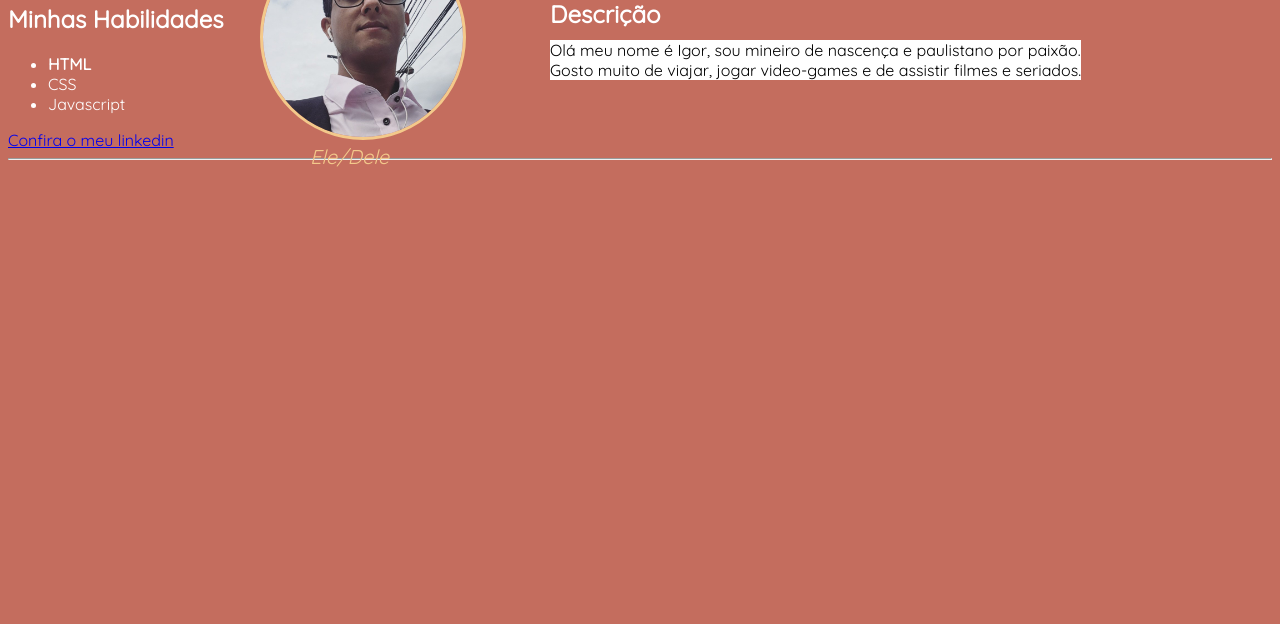
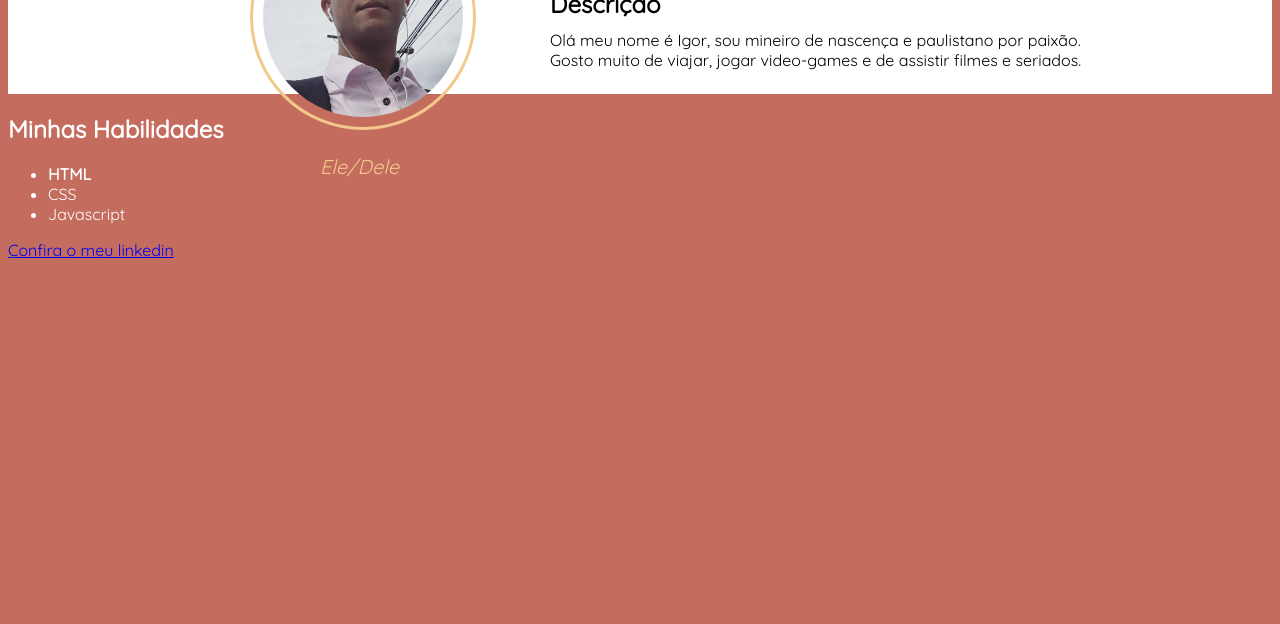
Before and after one commit to igoralfeza/igoralfeza.github.io, a plain HTML site: page index.html in a window 1280 px wide. Shown: the part 176-800 px from the top of the page. Drawn offline with Linux system fonts and the light colour scheme.

Commit message:
atualização em div

```diff
--- a/index.html
+++ b/index.html
@@ -16,22 +16,28 @@
 <a href="#minhasHabilidades"> Minhas Habilidades </a>
 
 
+<div class="Div1">
+    <img id="foto-igor" src="img/foto-igor.jpeg" alt="foto de um nome negro de óculos de grau" height="300px">
+    <h1 id="myName"> Igor Augusto Ferreira de Souza</h1>
+    <p id="myName2"> <em>Ele/Dele</em></p>
 
-<img id="foto-igor" src="img/foto-igor.jpeg" alt="foto de um nome negro de óculos de grau" height="300px">
-<h1 id="myName"> Igor Augusto Ferreira de Souza</h1>
-<p id="myName2"> <em>Ele/Dele</em></p>
+    <h2 id="titleDescrição"> Descrição</h2>
+
+<p id="descrição">
+Olá meu nome é Igor, sou mineiro de nascença e paulistano por paixão. <br>
+Gosto muito de viajar, jogar video-games e de assistir filmes e seriados.<br>
+</p>
+</div>
 
 
 
 
 
-<h2 id="titleDescrição"> Descrição</h2>
 
-<p id="descrição">
-Olá meu nome é Igor, sou mineiro de nascença e paulistano por paixão. <br>
-Gosto muito de viajar, jogar video-games e de assistir filmes e seriados.<br>
 
-</p>
+
+
+
 
 <h2 id="minhasHabilidades"> Minhas Habilidades</h2>
 
@@ -43,7 +49,6 @@ Gosto muito de viajar, jogar video-games e de assistir filmes e seriados.<br>
 
 
 <a href="https://www.linkedin.com/in/igor-augusto-souza/"> Confira o meu linkedin</a>
-<hr>
 
 
 
--- a/style.css
+++ b/style.css
@@ -16,14 +16,14 @@ h2 {
     color: #f3c98b;
     margin: 10px;
     text-align: center;
-    top: 50px;
+
 
 }
 
 #myName2 {
     color: #f3c98b;
     font-size: 20px;
-    padding: none;
+    padding: 10px;
     position: absolute;
     top: 300px;
     left: 310px
@@ -34,7 +34,7 @@ h2 {
     color: #000000;
     position: absolute;
     left: 550px;
-    top: 200px;
+    top: 190px;
 ;
 }
 
@@ -45,17 +45,18 @@ h2 {
     border-color: #f3c98b;
     align-content:  center;
     position: absolute;
-    top: 100px;
+    top: 80px;
     left: 250px;
-    margin: 10px;
+    padding: 10px;
 }
 
 
 
 #titleDescrição {
+    color: #000000;
     position: absolute;
     left: 545px;
-    top: 150px;
+    top: 140px;
     padding: 5px;
 
 }
@@ -66,3 +67,10 @@ a:visited{
 
  color: #ffffff
 }
+
+.Div1 {
+    background-color: #ffffff;
+    height: 150px;
+    margin: none;
+    padding: none;
+}
```
